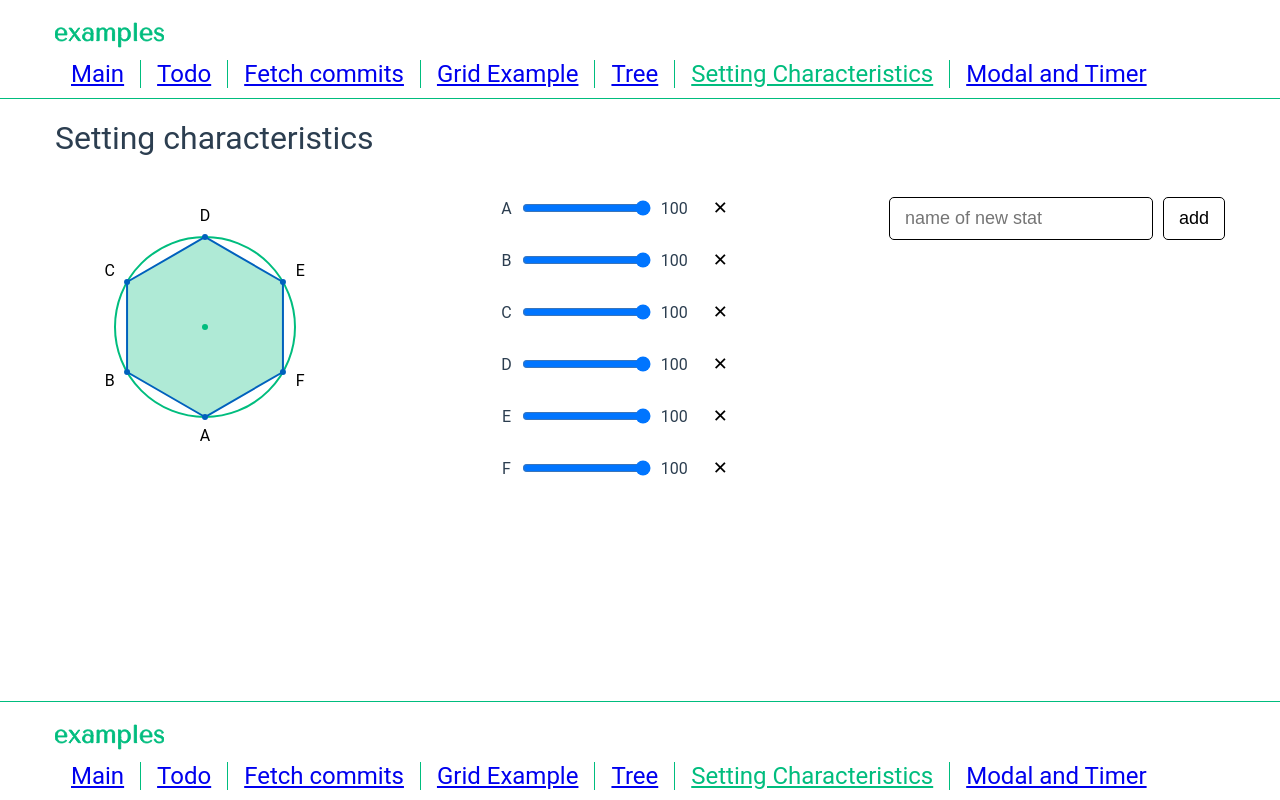
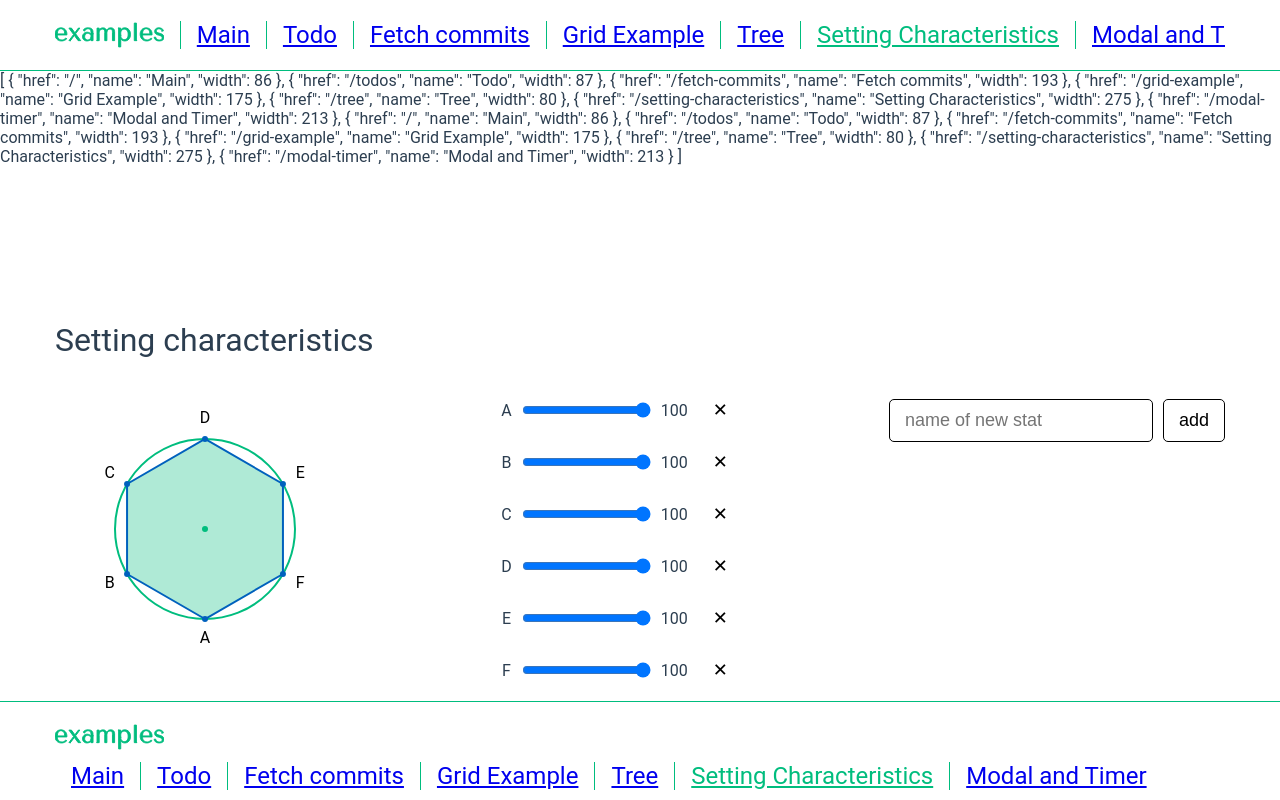
Before and after one commit to devmustbeawesome/vue3-examples, a Vue app: page /setting-characteristics in a window 1280 px wide. Built offline with nearby package versions, Linux system fonts and the light colour scheme.

Commit message:
start work with dynamic menu

```diff
--- a/src/components/TheHeader.vue
+++ b/src/components/TheHeader.vue
@@ -1,7 +1,14 @@
 <script setup lang="ts">
-import { ref } from 'vue'
+import { computed, ref, type VNodeRef } from 'vue'
 
-const links = ref([
+const links = ref<Array<{ href: string; name: string; width?: number }>>([
+  { href: '/', name: 'Main' },
+  { href: '/todos', name: 'Todo' },
+  { href: '/fetch-commits', name: 'Fetch commits' },
+  { href: '/grid-example', name: 'Grid Example' },
+  { href: '/tree', name: 'Tree' },
+  { href: '/setting-characteristics', name: 'Setting Characteristics' },
+  { href: '/modal-timer', name: 'Modal and Timer' },
   { href: '/', name: 'Main' },
   { href: '/todos', name: 'Todo' },
   { href: '/fetch-commits', name: 'Fetch commits' },
@@ -10,27 +17,65 @@ const links = ref([
   { href: '/setting-characteristics', name: 'Setting Characteristics' },
   { href: '/modal-timer', name: 'Modal and Timer' }
 ])
+
+const navBlock = ref()
+const maxWidth = ref(0)
+// const shownLinks = computed(() => {
+//   if (!maxWidth.value) {
+//     // return links.value.filter((link) => link.name !== 'Main')
+//     return links.value
+//   } else {
+//     return links.value
+//   }
+// })
+const setLinkRef = (index: number, el: HTMLElement | null) => {
+  console.log(index, el)
+  // if (el) {
+  //   links.value[0].ref = el
+  // }
+}
 </script>
 
 <template>
   <header>
-    <div class="container">
+    <div class="container header-container">
       <RouterLink to="/">
         <img alt="Logo" class="logo" src="@/assets/logo.svg" width="108.8" height="50" />
       </RouterLink>
 
-      <div class="header_nav-wrapper">
-        <nav>
+      <ul class="header_nav-list" :ref="navBlock" role="navigation">
+        <!-- <li
+          v-for="(link, index) in links"
+          :key="index"
+          :ref="(el) => setLinkRef(index, el as HTMLElement)"
+        > -->
+        <li
+          v-for="(link, index) in links"
+          :key="index"
+          :ref="(el) => (link.width = (el as HTMLElement).offsetWidth)"
+          class="header_nav-item"
+        >
+          <RouterLink :to="link.href" :text="link.name"></RouterLink>
+        </li>
+        <li>
+          <VDropDown>
+            <template #trigger="{ on }">
+              <button class="btn" v-on="on">test</button>
+            </template>
+            <template #content>
               <RouterLink
                 v-for="(link, index) in links"
                 :key="index"
                 :to="link.href"
                 :text="link.name"
               ></RouterLink>
-        </nav>
-      </div>
+            </template>
+          </VDropDown>
+        </li>
+      </ul>
     </div>
   </header>
+  {{ links }}
 </template>
 <style scoped>
 header {
@@ -38,33 +83,42 @@ header {
   border-bottom: #00bd7e solid 1px;
   align-items: center;
 }
+.header-container {
+  display: flex;
+  justify-content: space-between;
+  flex-direction: row;
+  align-items: center;
+  flex-wrap: nowrap;
+}
 
 .logo {
   display: block;
   margin: 0 auto 1rem;
 }
-
-nav {
-  width: 100%;
-  font-size: 12px;
-  text-align: center;
+.header_nav-list {
+  display: flex;
+  align-items: center;
+  flex-wrap: nowrap;
+  list-style: none;
+  padding: 0;
+  overflow: hidden;
+}
+.header_nav-item {
+  display: inline-block;
+  padding: 0 1rem;
+  border-left: 1px solid #00bd7e;
+  white-space: nowrap;
 }
 
-nav a.router-link-exact-active {
+.header_nav-item a.router-link-exact-active {
   color: #00bd7e;
 }
 
-nav a.router-link-exact-active:hover {
+.header_nav-item a.router-link-exact-active:hover {
   background-color: transparent;
 }
 
-nav a {
-  display: inline-block;
-  padding: 0 1rem;
-  border-left: 1px solid #00bd7e;
-}
-
-nav a:first-of-type {
+.header_nav-item a:first-of-type {
   border: 0;
 }
 
@@ -78,14 +132,7 @@ nav a:first-of-type {
     margin: 0 1rem 0 0;
   }
 
-  header .container {
-    display: flex;
-    place-items: flex-start;
-    flex-wrap: wrap;
-    align-items: center;
-  }
-
-  nav {
+  .header_nav-list {
     text-align: left;
     font-size: 1.5rem;
   }
```
Lines whose indentation alone changed are shown as unchanged.
